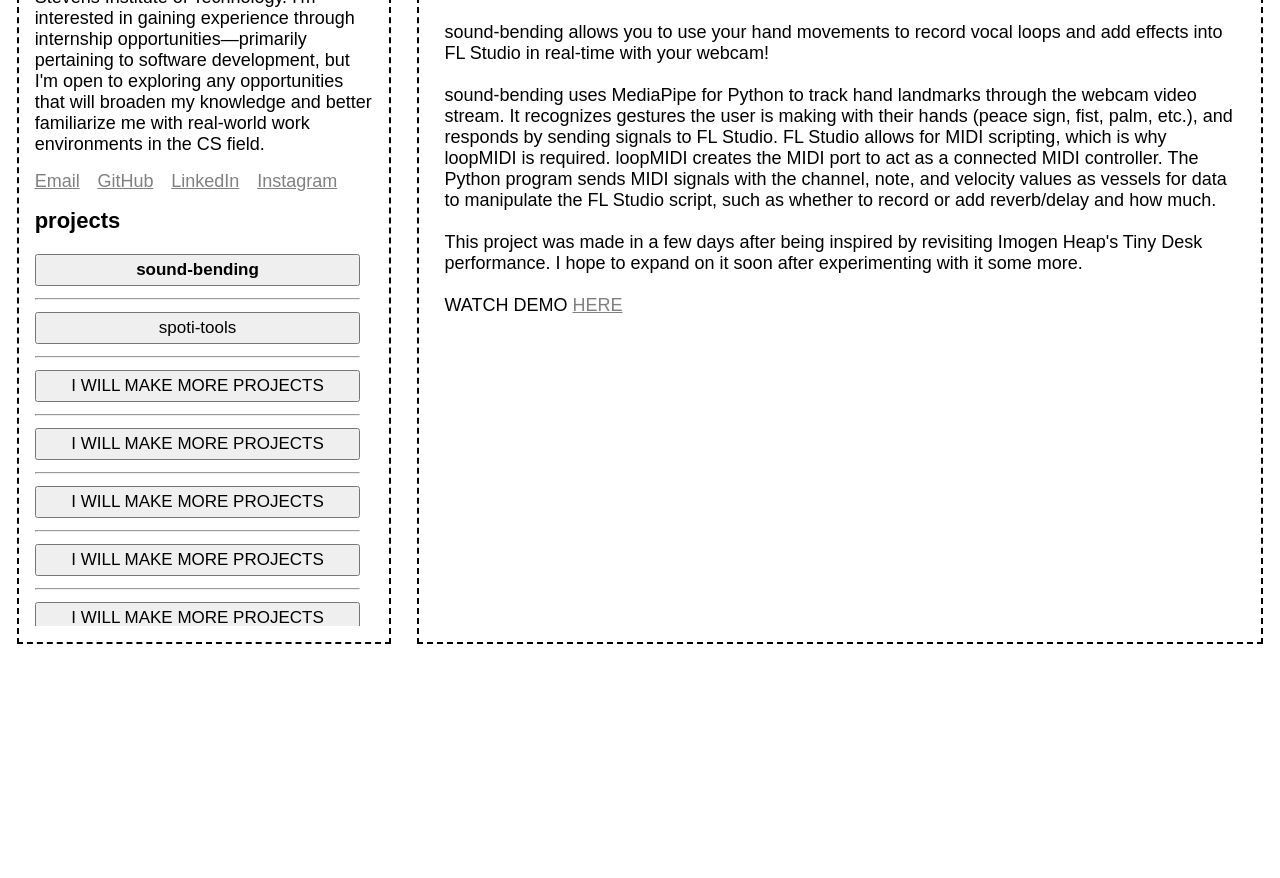
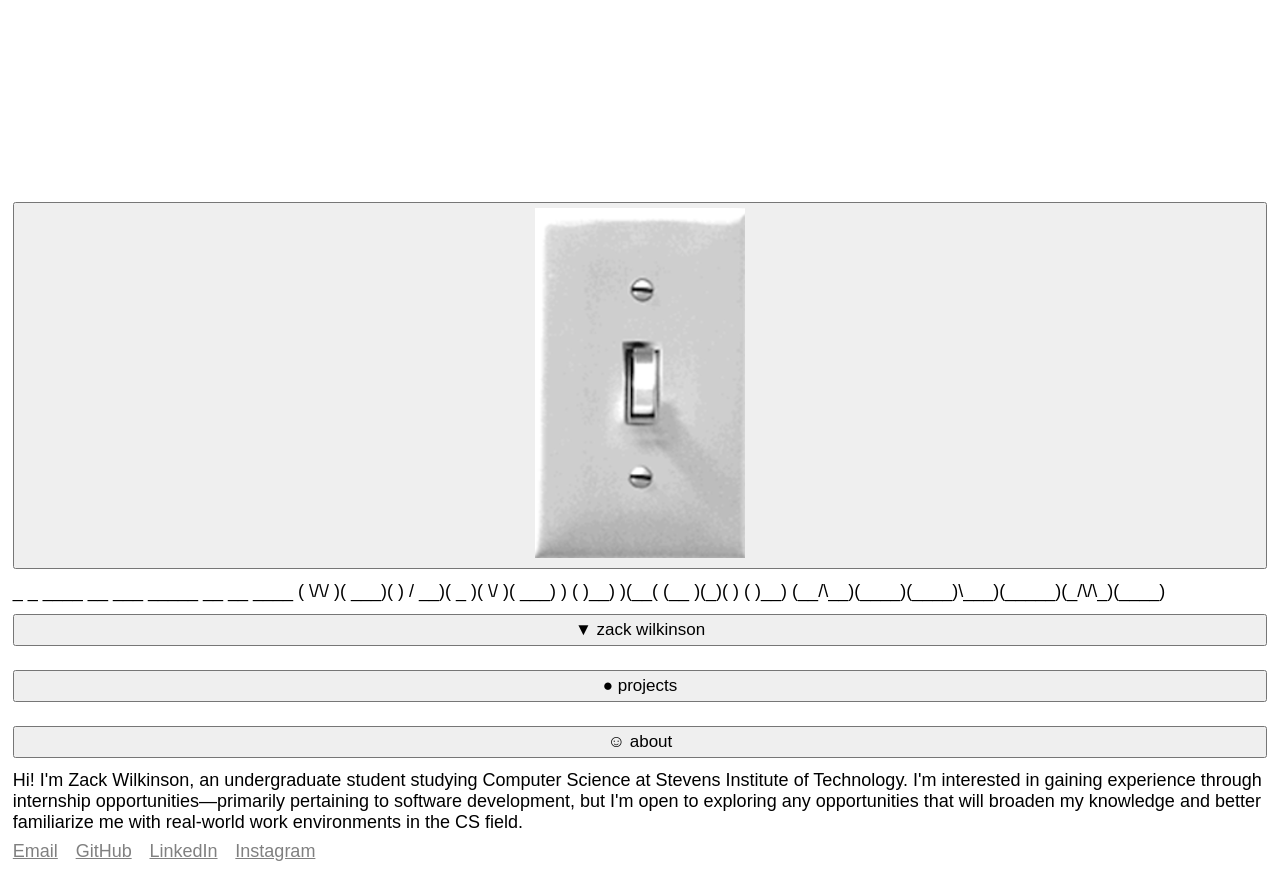
Before and after one commit to zackjwilk/zackjwilk.github.io, a plain HTML site: page index.html in a window 1280 px wide. Shown: the part 186-1064 px from the top of the page. Before the commit the page ends 842 px from the top, so only its background shows below. Drawn offline with Linux system fonts and the light colour scheme.

Commit message:
Update index.html

```diff
--- a/index.html
+++ b/index.html
@@ -11,95 +11,40 @@
 
 <body>
     <img src="assets/flashlight.png" alt="shadow" id="flashlight">
+    <button id="lightToggle" title="Dark Mode">
+        <img src="assets/light-on.png" id="lightSwitch">
+    </button>
 
-    <header class="header">
-        <div class="left-header">
-            <h1>zack wilkinson :)</h1>
-            <!--<h1 class="bday-countdown">BIRTHDAY</h1>-->
-        </div>
-        <button id="light-toggle" title="Dark Mode">
-            <img src="assets/light-on.png" id="light-switch">
-        </button>
-    </header>
-
-    <main>
-        <div class="container">
-            <section class="left-column">
-                <p>
-                    Hi! I'm Zack Wilkinson, an undergraduate student studying Computer Science at
-                    Stevens Institute of Technology. I'm interested in gaining experience through
-                    internship opportunities—primarily pertaining to software development, but
-                    I'm open to exploring any opportunities that will broaden my knowledge and better
-                    familiarize me with real-world work environments in the CS field.
+    <p id="ascii">
+ _    _  ____  __    ___  _____  __  __  ____
+( \/\/ )( ___)(  )  / __)(  _  )(  \/  )( ___)
+ )    (  )__)  )(__( (__  )(_)(  )    (  )__)
+(__/\__)(____)(____)\___)(_____)(_/\/\_)(____)
     </p>
 
+    <div class="dropdown">
+        <button id="nameButton">▼ zack wilkinson</button>
+        <button id="projectsButton" class="dropdownButton">● projects</button>
+        <button id="aboutButton" class="dropdownButton">☺ about</button>
+    </div>
+
+    <section class="leftContainer">
+        <p id="leftText">
+            Hi! I'm Zack Wilkinson, an undergraduate student studying Computer Science
+            at Stevens Institute of Technology. I'm interested in gaining experience through internship
+            opportunities—primarily pertaining to software development, but I'm open to exploring any
+            opportunities that will broaden my knowledge and better familiarize me with real-world work
+            environments in the CS field.
             <div class="contact">
                 <a href="mailto:zackjwilkinson@gmail.com">Email</a>
                 <a href="https://github.com/zackjwilk" target="_blank">GitHub</a>
                 <a href="https://www.linkedin.com/in/zachary-wilkinson-589849309/" target="_blank">LinkedIn</a>
                 <a href="https://www.instagram.com/zackjwilk" target="_blank">Instagram</a>
             </div>
-
-                <div class="projects">
-                    <h2 class="projects-title">projects</h2>
-                    <div class="scroll-proj">
-                        <button style="font-weight:bold;">sound-bending</button>
-                        <hr>
-                        <button>spoti-tools</button>
-                        <hr>
-                        <button>I WILL MAKE MORE PROJECTS</button>
-                        <hr>
-                        <button>I WILL MAKE MORE PROJECTS</button>
-                        <hr>
-                        <button>I WILL MAKE MORE PROJECTS</button>
-                        <hr>
-                        <button>I WILL MAKE MORE PROJECTS</button>
-                        <hr>
-                        <button>I WILL MAKE MORE PROJECTS</button>
-                        <hr>
-                        <button>I WILL MAKE MORE PROJECTS</button>
-                        <hr>
-                        <button>I WILL MAKE MORE PROJECTS</button>
-                        <hr>
-                        <button>I WILL MAKE MORE PROJECTS</button>
-                        <hr>
-                        <button>I WILL MAKE MORE PROJECTS</button>
-                        <hr>
-                        <button>I WILL MAKE MORE PROJECTS</button>
-                    </div>
-                </div>
+        </p>
+        <!-- project buttons and details added here by js -->
     </section>
 
-            <section class="right-column">
-                <div class="display">
-                    <header>
-                        <a class="proj-name" href="https://github.com/zackjwilk/sound-bending" target="_blank">sound-bending</a>
-                    </header>
-
-                    <div class="scroll-desc">
-                        <p class="proj-desc">
-                            sound-bending allows you to use your hand movements to record vocal loops and add effects
-                            into FL Studio in real-time with your webcam!
-                            <br><br>
-                            sound-bending uses MediaPipe for Python to track hand landmarks through the webcam
-                            video stream. It recognizes gestures the user is making with their hands (peace sign,
-                            fist, palm, etc.), and responds by sending signals to FL Studio. FL Studio allows for
-                            MIDI scripting, which is why loopMIDI is required. loopMIDI creates the MIDI port to
-                            act as a connected MIDI controller. The Python program sends MIDI signals with the
-                            channel, note, and velocity values as vessels for data to manipulate the FL Studio
-                            script, such as whether to record or add reverb/delay and how much.
-                            <br><br>
-                            This project was made in a few days after being inspired by revisiting Imogen Heap's
-                            Tiny Desk performance. I hope to expand on it soon after experimenting with it some
-                            more.
-                            <br><br>
-                            WATCH DEMO <a href="https://www.instagram.com/reel/DEJJdzZuyFT/?next=%2F" target="_blank">HERE</a>
-                        </p>
-                    </div>
-                </div>
-            </section>
-        </div>
-    </main>
     <script src="script.js"></script>
 </body>
 
```
Lines whose indentation alone changed are shown as unchanged.
